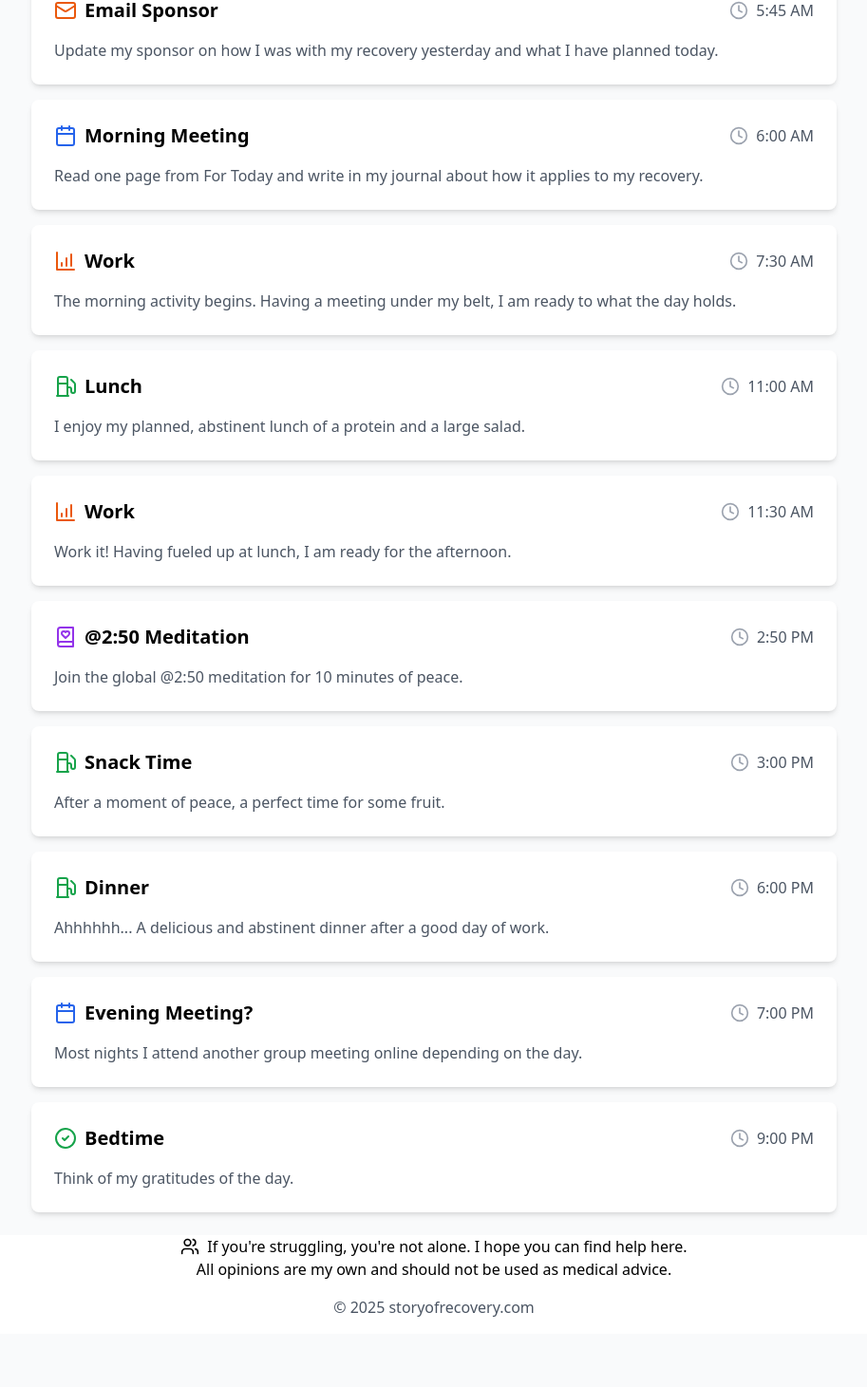
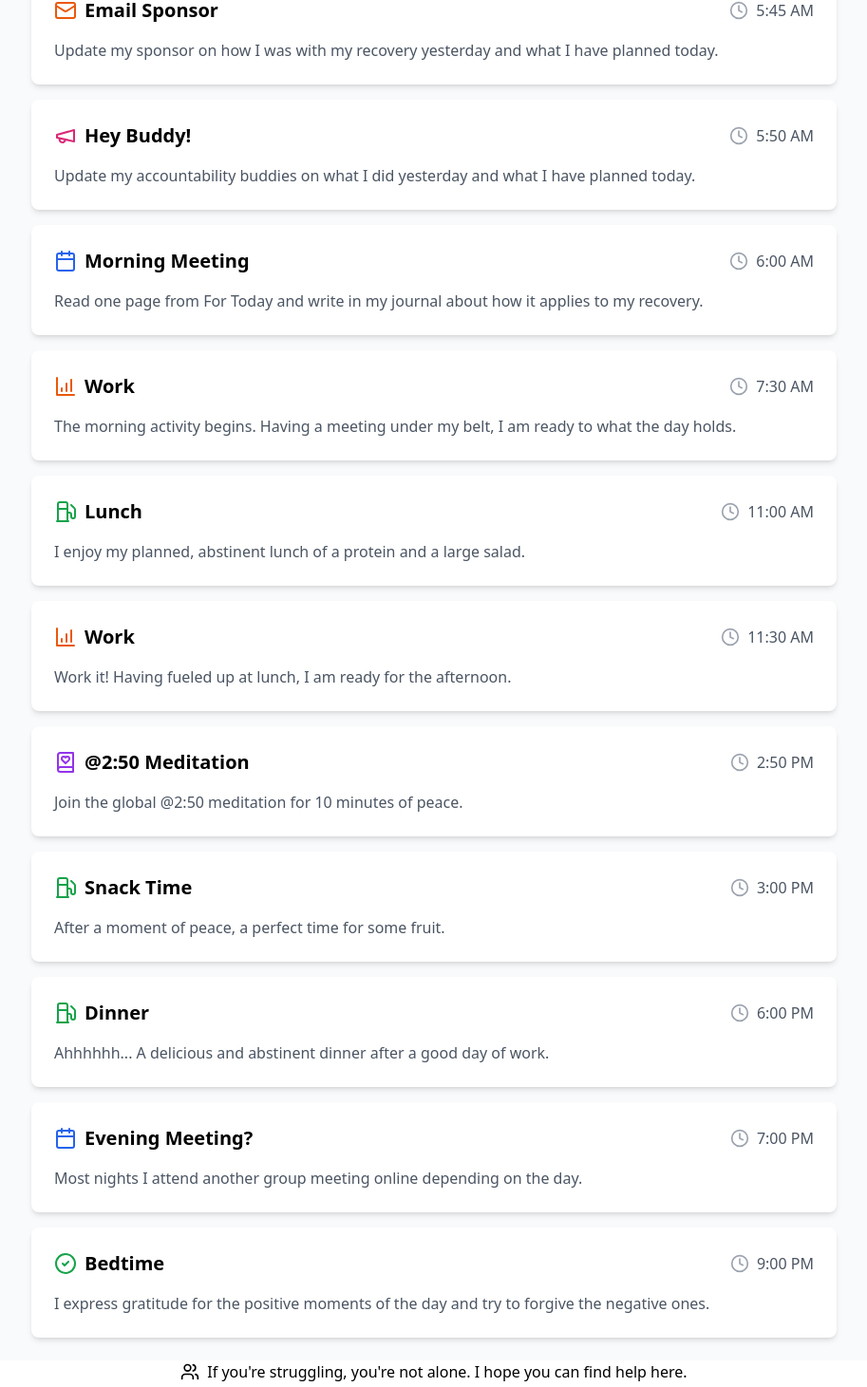
Before and after one commit to milehighhokie/stackblitz-12step-ncdcxn5d, a React (Vite) app: page /my-daily-recovery in a window 1280 px wide. Shown: the part 439-1900 px from the top of the page at 95% size, without its empty margins (183-1096 px from the left). Before the commit the page ends 1844 px from the top, so only its background shows below. Built offline with nearby package versions, Linux system fonts and the light colour scheme.

Commit message:
minor daily updates

```diff
--- a/src/pages/MyDailyRecoveryPage.tsx
+++ b/src/pages/MyDailyRecoveryPage.tsx
@@ -9,6 +9,7 @@ import {
     AlarmClock,
     Mail,
     BarChart4,
+    Megaphone
 } from 'lucide-react';
 
 interface DailyTask {
@@ -23,6 +24,7 @@ interface DailyTask {
     | 'reading'
     | 'food'
     | 'alert'
+    | 'megaphone'
     | 'mail';
 }
 
@@ -48,6 +50,13 @@ function MyDailyRecoveryPage() {
             description:
                 'Update my sponsor on how I was with my recovery yesterday and what I have planned today.',
             type: 'mail',
+        },
+        {
+            time: '5:50 AM',
+            title: 'Hey Buddy!',
+            description:
+                'Update my accountability buddies on what I did yesterday and what I have planned today.',
+            type: 'megaphone',
         },
         {
             time: '6:00 AM',
@@ -107,7 +116,7 @@ function MyDailyRecoveryPage() {
             time: '9:00 PM',
             title: 'Bedtime',
             description:
-                'Think of my gratitudes of the day.',
+                'I express gratitude for the positive moments of the day and try to forgive the negative ones.',
             type: 'action',
         },
     ];
@@ -128,6 +137,8 @@ function MyDailyRecoveryPage() {
                 return <AlarmClock className="w-6 h-6 text-red-600" />;
             case 'mail':
                 return <Mail className="w-6 h-6 text-orange-600" />;
+            case 'megaphone':
+                return <Megaphone className="w-6 h-6 text-pink-600" />;
             case 'work':
                 return <BarChart4 className="w-6 h-6 text-orange-600" />;
             default:
```
